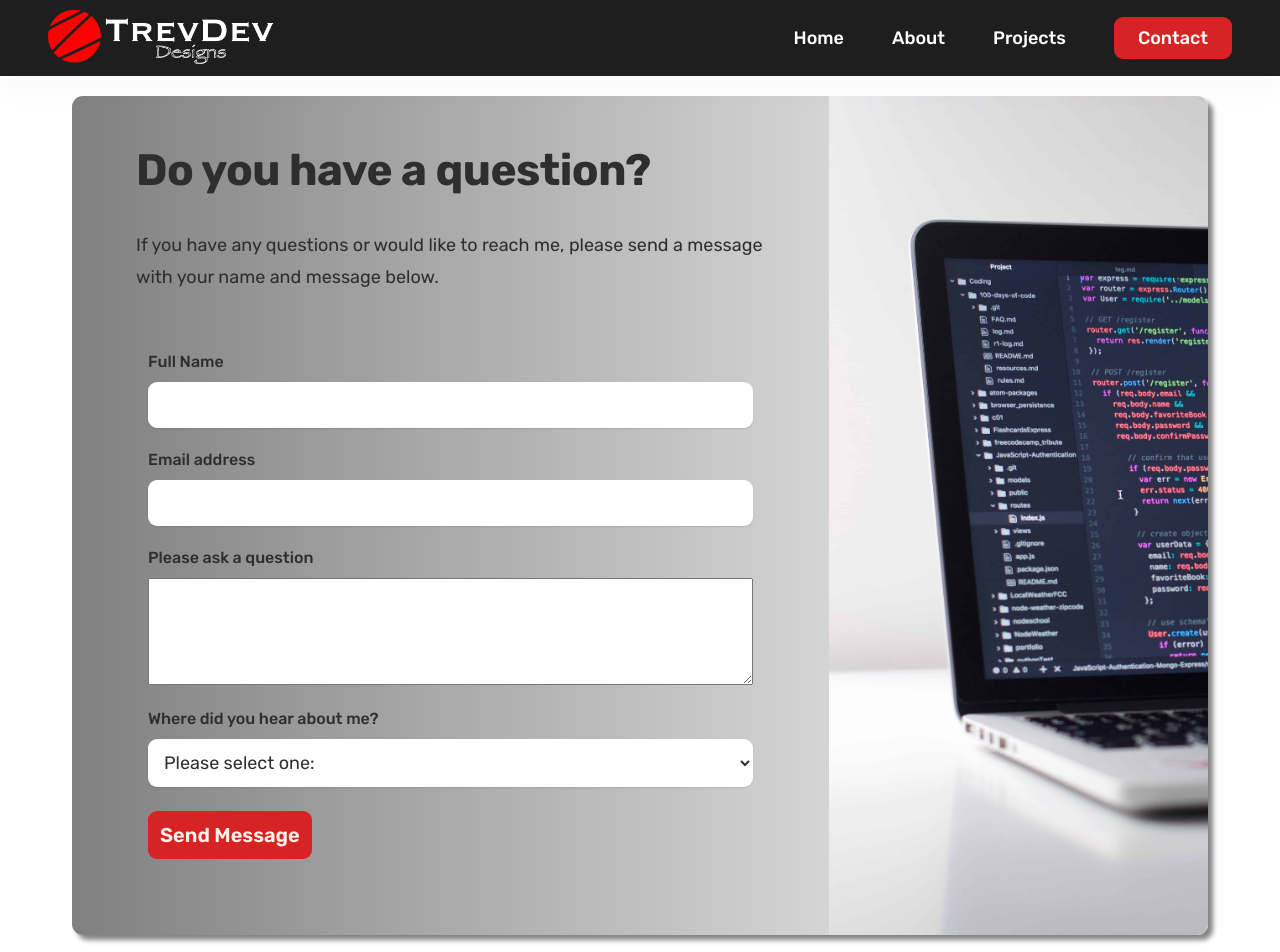
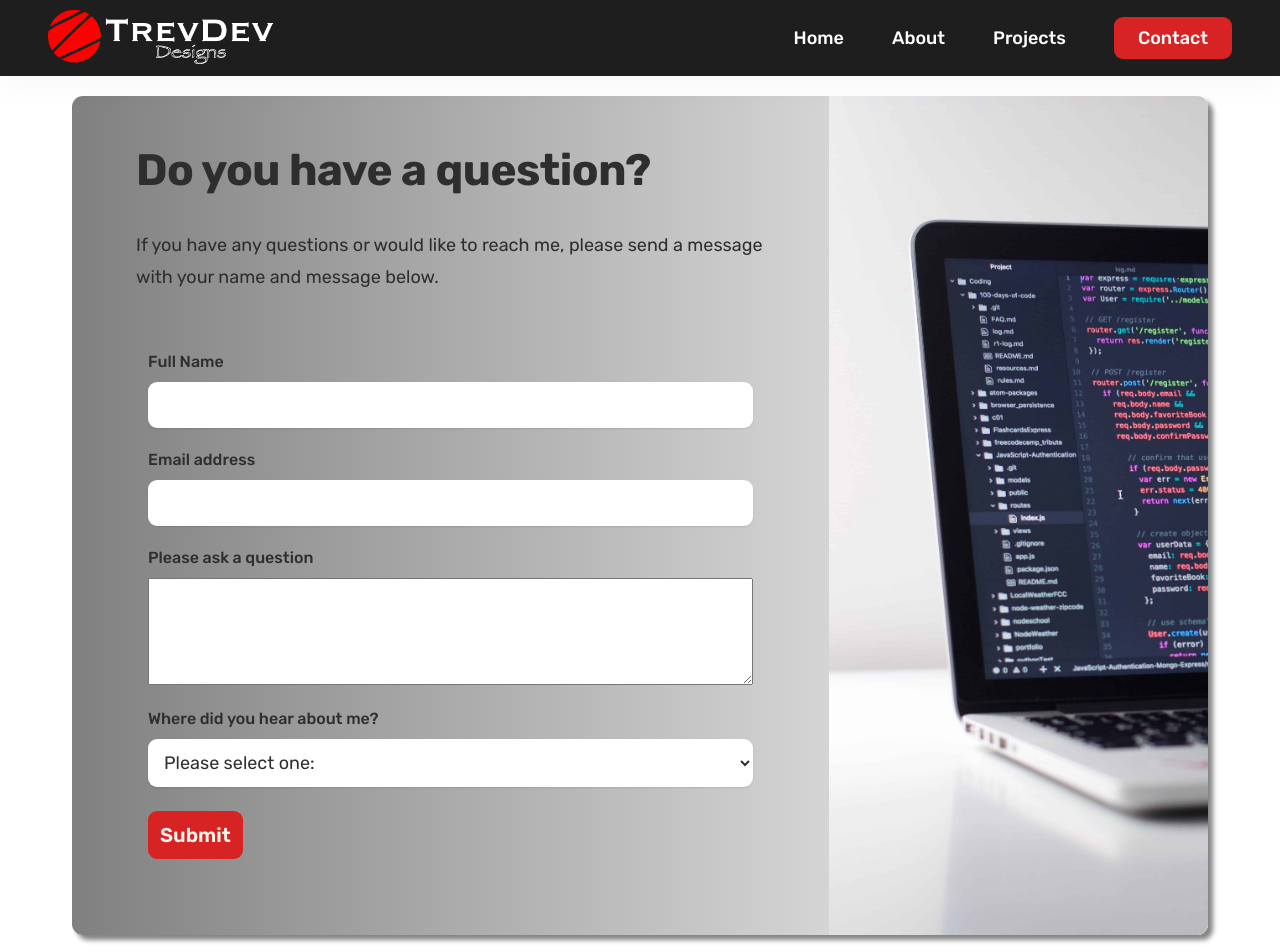
Before and after one commit to tmcgirr/Personal-Website, a React (Create React App) app: page /contact in a window 1280 px wide. Shown: the top 952 px of the page. Built offline with nearby package versions, Linux system fonts and the light colour scheme; no server answers.

Commit message:
update contact form

```diff
--- a/src/Contact/Contact.js
+++ b/src/Contact/Contact.js
@@ -1,7 +1,45 @@
-import React from "react";
+import React, { useState } from "react";
 import "../css/style.css";
+import { useForm } from "react-hook-form";
+import { init, sendForm } from "emailjs-com";
+init("user_BK9Miiyoaic1ZC9pSHq7t");
 
 function Contact() {
+  const { register, handleSubmit } = useForm();
+  const onSubmit = (data) => {
+    const form = document.querySelector("#cta-form");
+    const statusMessage = document.querySelector(".status-message");
+    generateContactNumber();
+    sendForm("default_service", "template_m7y08mg", "#cta-form").then(
+      function(response) {
+        form.reset();
+        console.log("SUCCESS!", response.status, response.text);
+        setStatusMessage("Message sent!");
+        statusMessage.className = "status-message success";
+        setTimeout(() => {
+          statusMessage.className = "status-message";
+          setStatusMessage("Submit");
+        }, 5000);
+      },
+      function(error) {
+        console.log("FAILED...", error);
+        setStatusMessage("Failed to send message! Please try again later.");
+        statusMessage.className = "status-message failure";
+        setTimeout(() => {
+          statusMessage.className = "status-message";
+          setStatusMessage("Submit");
+        }, 5000);
+      }
+    );
+    console.log(data);
+  };
+  const [contactNumber, setContactNumber] = useState("000000");
+  const [statusMessage, setStatusMessage] = useState("Submit");
+
+  const generateContactNumber = () => {
+    const numStr = "000000" + ((Math.random() * 1000000) | 0);
+    setContactNumber(numStr.substring(numStr.length - 6));
+  };
   return (
     <>
       <section className="section-cta" id="cta">
@@ -13,24 +51,29 @@ function Contact() {
                 If you have any questions or would like to reach me, please send
                 a message with your name and message below.
               </p>
-
               <form
                 name="cta-form"
                 method="POST"
-                data-netlify="true"
                 id="cta-form"
                 className="cta-form"
+                onSubmit={handleSubmit(onSubmit)}
               >
                 <div className="cta-template">
+                  <input
+                    type="hidden"
+                    name="contact_number"
+                    value={contactNumber}
+                  />
                   <div>
                     <p className="form-row">
-                      <label for="full-name">Full Name</label>
+                      <label for="user_name">Full Name</label>
                       <input
                         type="text"
-                        name="full-name"
-                        id="full-name"
-                        aria-labelledby="full-name"
+                        name="user_name"
+                        id="user_name"
+                        aria-labelledby="user_name"
                         className="form-input"
+                        {...register("user_name")}
                         required
                       />
                     </p>
@@ -47,6 +90,7 @@ function Contact() {
                         id="mail"
                         aria-labelledby="email"
                         className="form-input"
+                        {...register("email")}
                       />
                     </p>
                   </div>
@@ -62,6 +106,7 @@ function Contact() {
                         aria-labelledby="message"
                         className="form-input"
                         rows="7"
+                        {...register("message")}
                       ></textarea>
                     </p>
                   </div>
@@ -70,7 +115,12 @@ function Contact() {
                     <label for="select-where">
                       Where did you hear about me?
                     </label>
-                    <select id="select-where" name="select-where" required>
+                    <select
+                      id="select-where"
+                      name="select-where"
+                      {...register("select-where")}
+                      required
+                    >
                       <option value="">Please select one:</option>
                       <option value="LinkedIn">LinkedIn</option>
                       <option value="UpWork">UpWork</option>
@@ -81,10 +131,16 @@ function Contact() {
                   </div>
 
                   <p className="form-row form-submit">
-                    <button type="submit" className="btn btn--form">
-                      Send Message
+                    {/* <button type="submit" className="btn btn--form"> */}
+                    <button
+                      value="Send"
+                      type="submit"
+                      className="btn btn--form status-message"
+                    >
+                      {statusMessage}
                     </button>
                   </p>
+                  {/* <p className="status-message">{statusMessage}</p> */}
                 </div>
               </form>
             </div>
--- a/src/css/style.css
+++ b/src/css/style.css
@@ -659,6 +659,38 @@ strong {
   width: 100%;
 }
 
+.status-message {
+  display: inline-block;
+
+  text-decoration: none;
+  font-size: 2rem;
+  font-weight: 600;
+  padding: 1.6rem 3.2rem;
+  border-radius: 9px;
+
+  /* Only necessary for .btn */
+  border: none;
+  cursor: pointer;
+  font-family: inherit;
+
+  /* Put transition on original "state" */
+  /* transition: background-color 0.3s; */
+  transition: all 0.3s;
+
+  background-color: rgb(215, 35, 35);
+  color: #fdf2e9;
+  align-self: end;
+  padding: 1.2rem;
+}
+
+.success {
+  background-color: green;
+}
+
+.failure {
+  background-color: red;
+}
+
 /**************************/
 /* FOOTER */
 /**************************/
```
